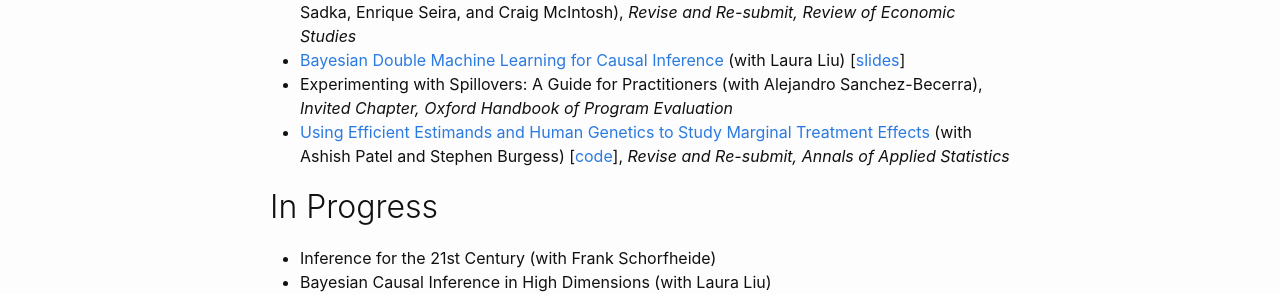
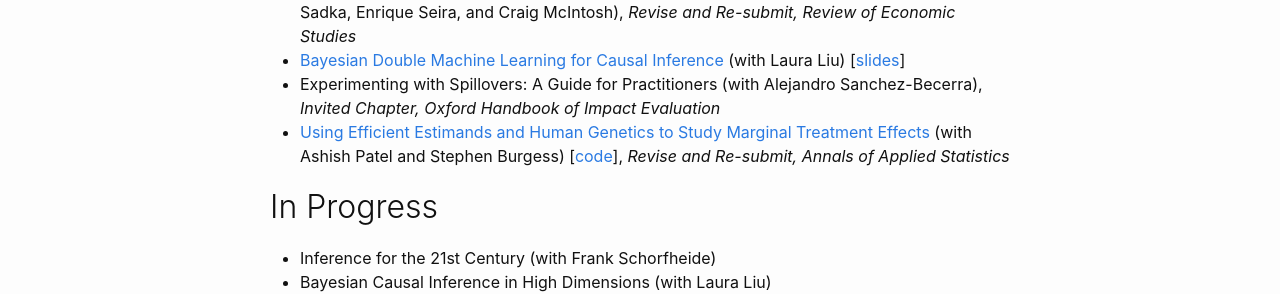
Before and after one commit to fditraglia/fditraglia.github.io, a Jekyll site: the page built from research.md, in a window 1280 px wide. Shown: the part 1001-1295 px from the top of the page. Built offline with Jekyll 4.4.1, drawn with Linux system fonts in a browser that asks for light colours.

Commit message:
fix typo

```diff
--- a/research.md
+++ b/research.md
@@ -21,7 +21,7 @@ permalink: /research/
 ## Working Papers
 - [Structured Payment in Pawnshop Borrowing: Mandates vs. Choice](https://ditraglia.com/pdf/pawn-paper.pdf) (with Issac Meza, Joyce Sadka, Enrique Seira, and Craig McIntosh), *Revise and Re-submit, Review of Economic Studies*
 - [Bayesian Double Machine Learning for Causal Inference](https://laurayuliu.com/research/BDML_DL/BDML.pdf) (with Laura Liu) [[slides](/pdf/bdml-slides.pdf)]
-- Experimenting with Spillovers: A Guide for Practitioners (with Alejandro Sanchez-Becerra), *Invited Chapter, Oxford Handbook of Program Evaluation*
+- Experimenting with Spillovers: A Guide for Practitioners (with Alejandro Sanchez-Becerra), *Invited Chapter, Oxford Handbook of Impact Evaluation*
 - [Using Efficient Estimands and Human Genetics to Study Marginal Treatment Effects](https://arxiv.org/abs/2603.08871) (with Ashish Patel and Stephen Burgess) [[code](https://github.com/ash-res/efficient.mte/)], *Revise and Re-submit, Annals of Applied Statistics*
 
 ## In Progress
```
